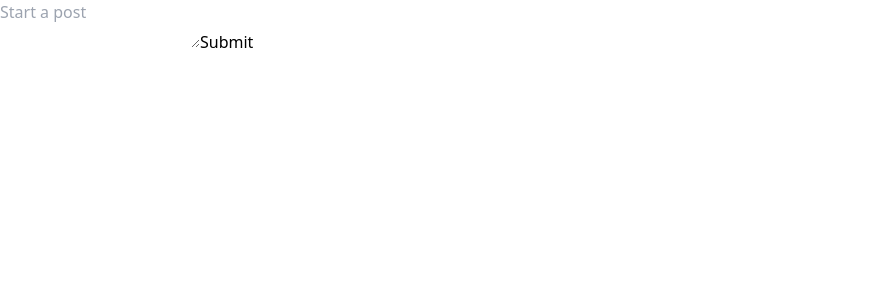
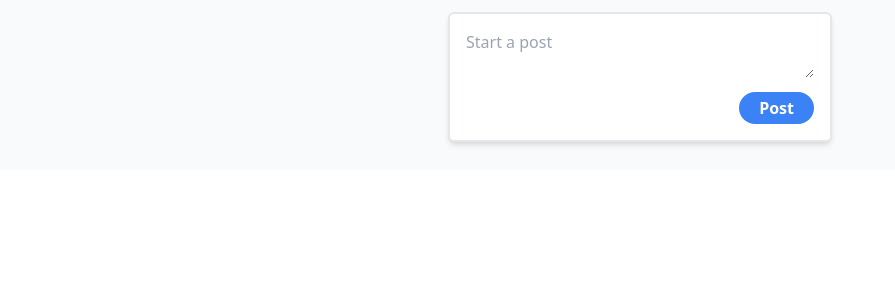
Before and after one commit to daniel-shanahan/social-media-clone, a React (Create React App) app: page / in a window 1280 px wide. Shown: the top 300 px of the page, without its empty margins (0-895 px from the left). Built offline with nearby package versions, Linux system fonts and the light colour scheme.

Commit message:
Initial styling for NewPost and Feed

```diff
--- a/src/App.js
+++ b/src/App.js
@@ -24,7 +24,7 @@ function App() {
   };
 
   return (
-    <div>
+    <div className='bg-gray-50 h-full flex flex-col items-center gap-4 py-3'>
       <NewPost addNewPost={addNewPost} />
       <Feed posts={posts} />
     </div>
--- a/src/Feed.js
+++ b/src/Feed.js
@@ -1,13 +1,13 @@
 function Feed({ posts }) {
     const feedPosts = posts.map(post =>
-        <div key={post.id}>
-            <div>{post.user}</div>
-            <p>{post.text}</p>
+        <div key={post.id} className='feed-item'>
+            <div className="font-semibold text-gray-500">{post.user}</div>
+            <p className="mt-3">{post.text}</p>
         </div>
     );
 
     return (
-        <div>
+        <div className="flex flex-col gap-3">
             {feedPosts}
         </div>
     );
--- a/src/NewPost.js
+++ b/src/NewPost.js
@@ -11,14 +11,19 @@ function NewPost({ addNewPost }) {
       };
 
     return (
-        <div>
+        <div className='feed-item'>
             <form onSubmit={handleSubmit}>
                 <textarea
                     placeholder="Start a post"
                     onChange={event => setNewPostText(event.target.value)}
-                    value={newPostText}>
+                    value={newPostText}
+                    className="min-w-full min-h-fit rounded-sm mb-2">
                 </textarea>
-                <button type="submit">Submit</button>
+                <button
+                    type="submit"
+                    className="bg-blue-500 text-white font-semibold block float-right rounded-3xl px-5 py-1">
+                    Post
+                </button>
             </form>
         </div>
     );
--- a/src/index.css
+++ b/src/index.css
@@ -1,3 +1,9 @@
 @tailwind base;
 @tailwind components;
 @tailwind utilities;
+
+@layer components {
+    .feed-item {
+        @apply bg-white p-4 shadow-md gap-4 rounded-md w-96 border-solid border-2;
+    }
+}
```
